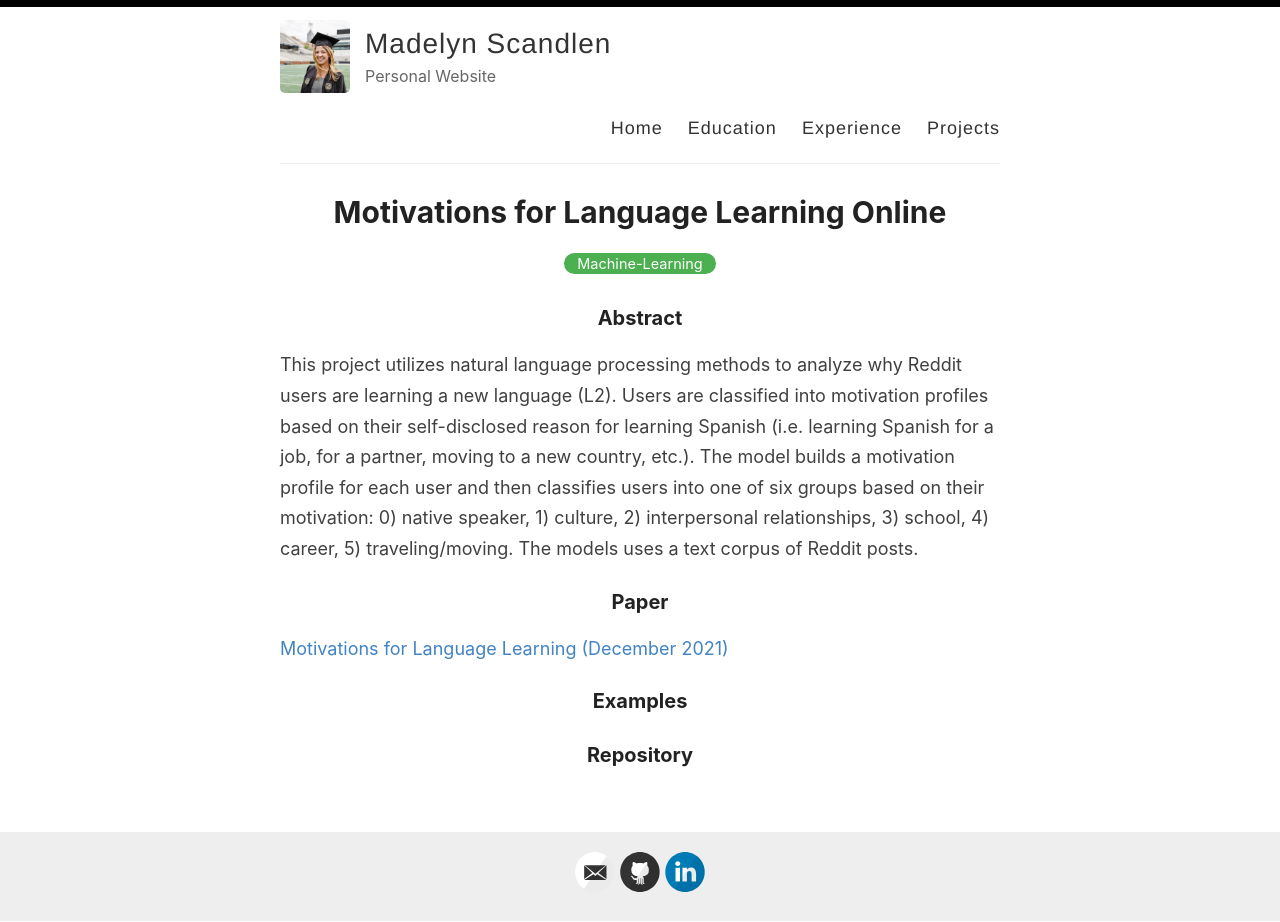
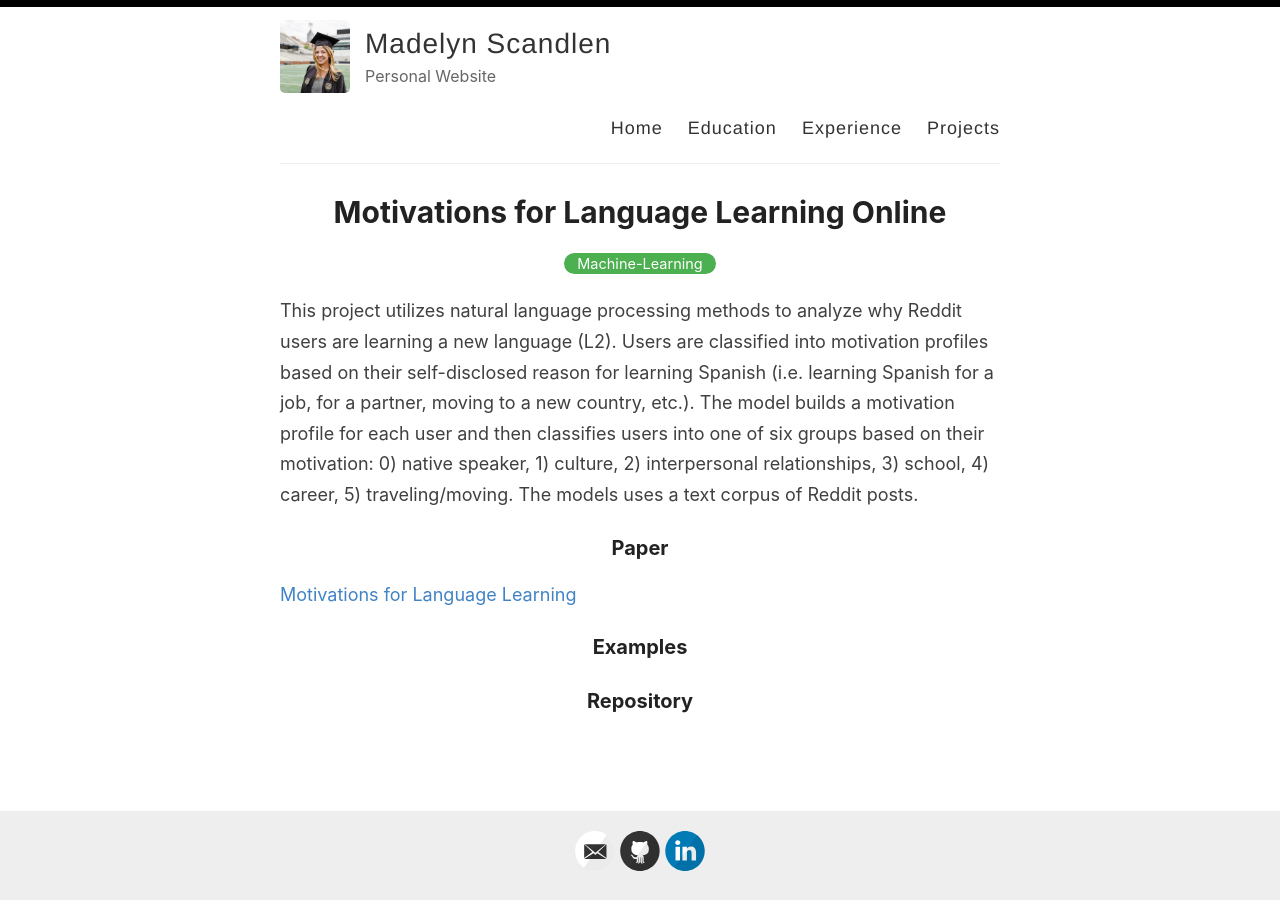
Before and after one commit to mscandlen/mscandlen, a Jekyll site: the page built from _posts/2021-12-31-Language_Learning.md, in a window 1280 px wide. Built offline with Jekyll 4.4.1, drawn with Linux system fonts in a browser that asks for light colours; after the commit the page ends 901 px from its top, so only the background shows below that.

Commit message:
Update 2021-12-31-Language_Learning.md

```diff
--- a/_posts/2021-12-31-Language_Learning.md
+++ b/_posts/2021-12-31-Language_Learning.md
@@ -3,8 +3,6 @@ layout: post
 title: Motivations for Language Learning Online
 categories: Machine-Learning
 ---
-
-### Abstract
 
 This project utilizes natural language processing methods to analyze why Reddit users are learning a new language (L2).
 Users are classified into motivation profiles based on their self-disclosed reason for learning Spanish (i.e. learning Spanish for a job, for a partner, moving to a new country, etc.).
@@ -13,7 +11,7 @@ The models uses a text corpus of Reddit posts.
 
 ### Paper
 
-[Motivations for Language Learning (December 2021)](https://github.com/mscandlen/mscandlen/raw/master/docs/Scandlen_Pandya_2021.pdf)
+[Motivations for Language Learning](https://github.com/mscandlen/mscandlen/raw/master/docs/Scandlen_Pandya_2021.pdf)
 
 ### Examples
 
```
